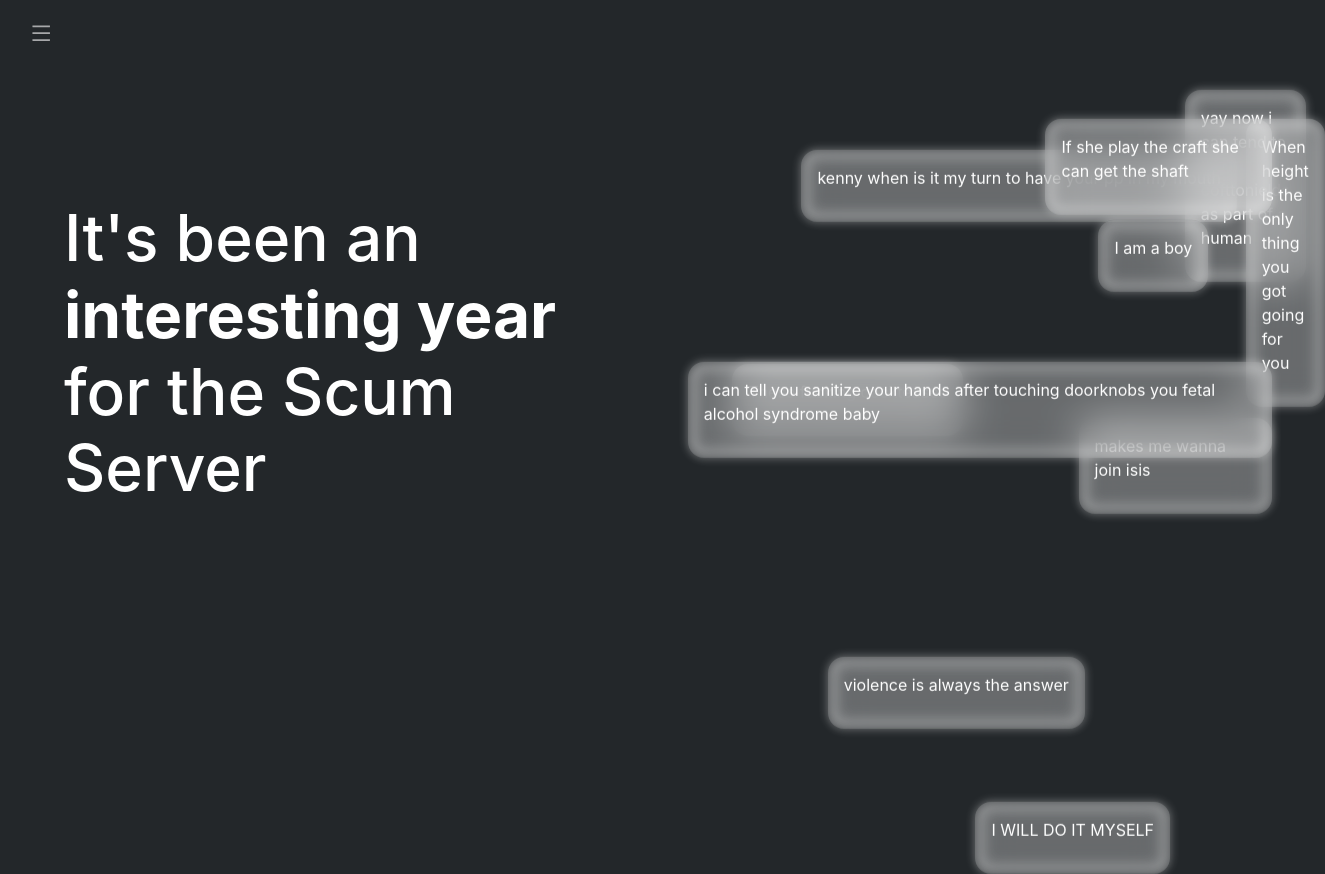
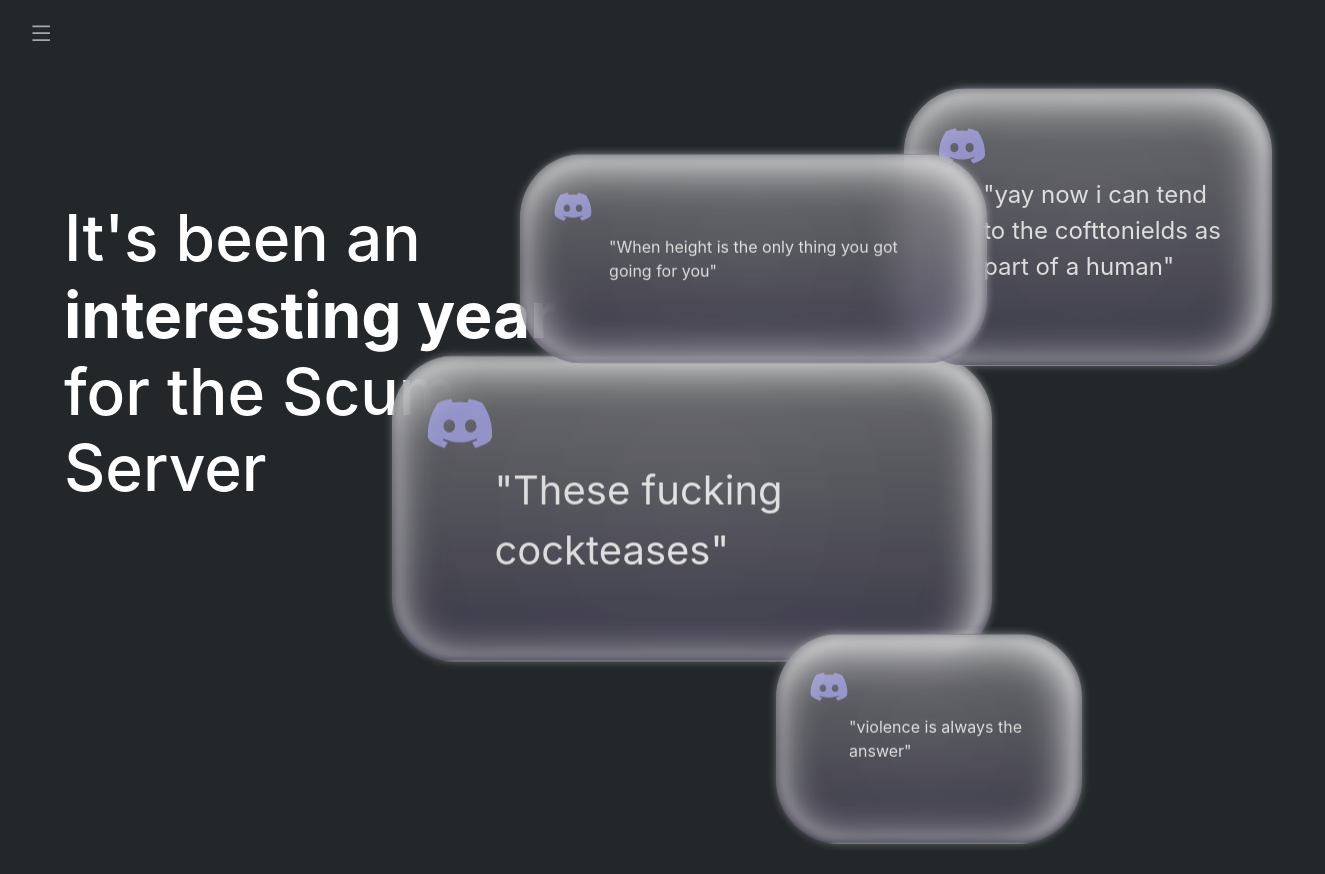
Before and after one commit to binoy-d/discord-wrapped, a React (Create React App) app in the folder client/: page / in a window 1280 px wide. Shown: the whole page, 1325 px wide, since content can reach past the window. After the commit the page ends 844 px from the top, so only its background shows below. Built offline with nearby package versions, Linux system fonts and the light colour scheme.

Commit message:
bubbles looking better

```diff
--- a/client/src/App.css
+++ b/client/src/App.css
@@ -9,5 +9,6 @@
 body,html{
   background-color: var(--discord-darker-grey);
   color: var(--discord-full-white);
+
   overflow-x: hidden;
 }
--- a/client/src/components/Sidebar.css
+++ b/client/src/components/Sidebar.css
@@ -4,7 +4,9 @@
     top: 0;
     left: 0;
     background-color: var(--discord-dark-grey);
+    transform:translateX(0%);
     width:15vw; /*change this to be responsive*/
+    transition: all 0.2s ease-in;
     height:100vh;
 }
 
@@ -84,3 +86,12 @@
 .opened-sidebar-btn:hover{
     opacity: 100%;
 }
+
+
+.open-sidebar{
+    transform:translateX(0%);
+}
+
+.closed-sidebar{
+    transform:translateX(-50%);
+}
--- a/client/src/components/Sidebar.jsx
+++ b/client/src/components/Sidebar.jsx
@@ -17,8 +17,8 @@ const ClosedSidebar = ({handleClosedButtonClick}) =>
 
 
 
-const OpenSidebar = ({handleOpenedButtonClick}) =>
-    <div className="d-sidebar">
+const OpenSidebar = ({handleOpenedButtonClick, isOpen}) =>
+    <div className={"d-sidebar "+(isOpen?"open-sidebar":"closed-sidebar")}>
         <div className="d-sidebar-banner">
             banner?
             <button className="opened-sidebar-btn" onClick = {handleOpenedButtonClick}>
@@ -76,7 +76,7 @@ function Sidebar() {
     }
 
     return (
-        open?<OpenSidebar handleOpenedButtonClick = {handleOpenedButtonClick} />:<ClosedSidebar handleClosedButtonClick={handleClosedButtonClick}/>
+        open?<OpenSidebar isOpen={open} handleOpenedButtonClick = {handleOpenedButtonClick} />:<ClosedSidebar handleClosedButtonClick={handleClosedButtonClick}/>
     );
 }
 
--- a/client/src/pages/landing/LandingPage.css
+++ b/client/src/pages/landing/LandingPage.css
@@ -7,33 +7,47 @@
 }
 
 .d-message-bubble{
-    background-color: rgba(255, 255, 255, 0.171);
-    width:fit-content;
+    background: linear-gradient(180deg, rgba(255, 255, 255, 0.38) 0%, rgba(184, 159, 255, 0.1786) 100%);
+    background-color: rgba(0, 0, 0, 0.233);
     padding:1em;
-    border-radius: 1em;
+    padding-top:4em;
+    padding-left:3em;
+    padding-bottom:4em;
+    border-radius: 4em;
     margin:0.5em;
     transition: all 0.2s ease-in-out;
     position: absolute;
-    top:25vh;
     backdrop-filter: blur(20px);
-    left:50vw;
+    animation: float ease-in-out infinite;
+    border: solid 1px rgba(160, 160, 160, 0.034);
+    transform: scale(1.1);
+}
 
-    animation: float 6s ease-in-out infinite;
+.d-message-bubble:hover{
+    background: linear-gradient(180deg, rgba(255, 255, 255, 0.473) 0%, rgba(184, 159, 255, 0.1786) 100%);
+    cursor: pointer;
 }
 
 .d-bubble-background{
     position:absolute;
     left:0;
     top:0;
-    background-color: rgba(255, 255, 255, 0.171);
-    box-shadow: inset 0px 0px 10px 10px #ffffff46;
+    background: rgb(2,0,36);
+    box-shadow: -5px 6px 45px 0px #FFFFFF inset;
+
+background: radial-gradient(circle, rgba(105, 105, 105, 0.192) 0%, rgba(64,64,64,0.21612394957983194) 98%, rgba(255, 255, 255, 0.993) 100%);
+
     width:100%;
     height:100%;
+    border: solid 2px rgba(255, 255, 255, 0.356);
     filter: blur(5px);
-    border-radius: 1em;
+    border-radius: 4em;
 }
 .d-bubble-text{
     color:var(--discord-full-white);
+    margin-top:1em;
+    margin-left:10%;
+    max-width: 80%;
 }
 
 @keyframes float {
@@ -47,3 +61,11 @@
 		transform: translatey(0px);
 	}
 }
+
+.message-discord-icon{
+    position: absolute;
+    top:2em;
+    left:2em;
+    color: rgba(175, 175, 250, 0.9);
+    border-radius:50%;
+}
--- a/client/src/pages/landing/LandingPage.jsx
+++ b/client/src/pages/landing/LandingPage.jsx
@@ -1,15 +1,17 @@
 import React, { useEffect, useState } from "react";
 import './LandingPage.css';
 import { filler_messages } from "../../data";
+import {FaDiscord} from "react-icons/fa"
 
-
-const MessageBubble = ({ msg, scale}) =>
+const MessageBubble = ({ msg, x, y, scale, i}) =>
     <div className="d-message-bubble float" style={{
         position: "absolute",
-        left: msg.x +"vw",
-        top: msg.y +"vh",
+        left: x +"vw",
+        top: y +"vh",
+        animationDuration: 8/scale+"s"
     }}>
-        <p className="d-bubble-text">{msg.content}</p>
+        <FaDiscord size={20+scale*20} className="message-discord-icon"  />
+        <p className="d-bubble-text" style={{fontSize:scale+"em"}}>"{msg}"</p>
         <div className="d-bubble-background"></div>
     </div>
 
@@ -22,14 +24,7 @@ function LandingPage() {
         //get numMessages random messages from filler messages
         //replace this with something fancy later
         const sample = filler_messages.sort(() => 0.5 - Math.random()).slice(0, numMessages);
-        const transformed_sample = sample.map((msg) => {
-            return {
-                content: msg,
-                x: Math.random() * 50 + 50,
-                y: Math.random() * 100
-            }
-        })
-        setMessages(transformed_sample);
+        setMessages(sample);
     }, []);
 
     return (
@@ -40,9 +35,11 @@ function LandingPage() {
                 <br /> for the {serverName} <br />
                 Server
             </h1>
-            {messages.map((msg, i) =>
-                <MessageBubble key={"message-bubble-" + i} msg={msg} scale={(numMessages - i) / (numMessages/2)} />
-            )}
+            <MessageBubble i={0} msg={messages[0]} scale={2.5} x={30} y = {45} />
+            <MessageBubble i={0} msg={messages[1]} scale={1.5} x={70} y = {10} />
+            <MessageBubble i={0} msg={messages[2]} scale={1} x={40} y = {20} />
+            <MessageBubble i={0} msg={messages[3]} scale={1} x={60} y = {80} />
+
         </div>
     );
 }
```
